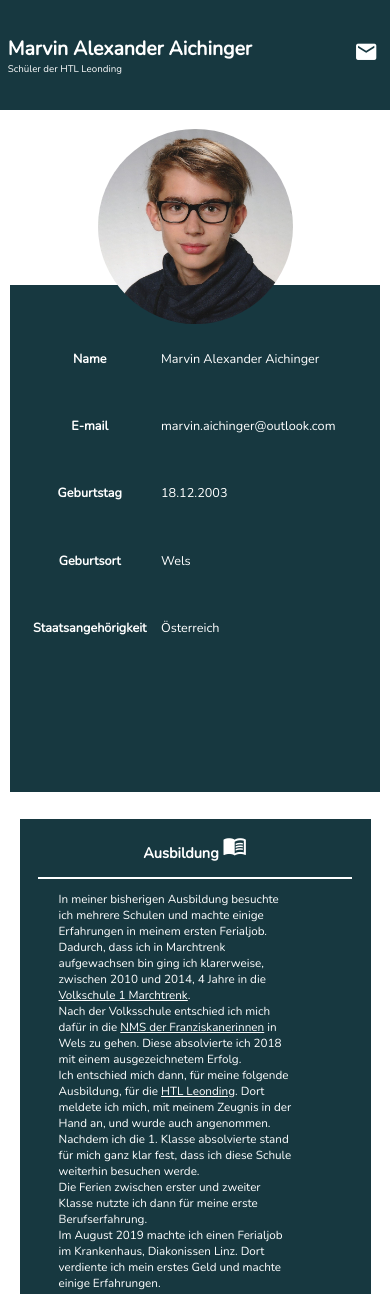
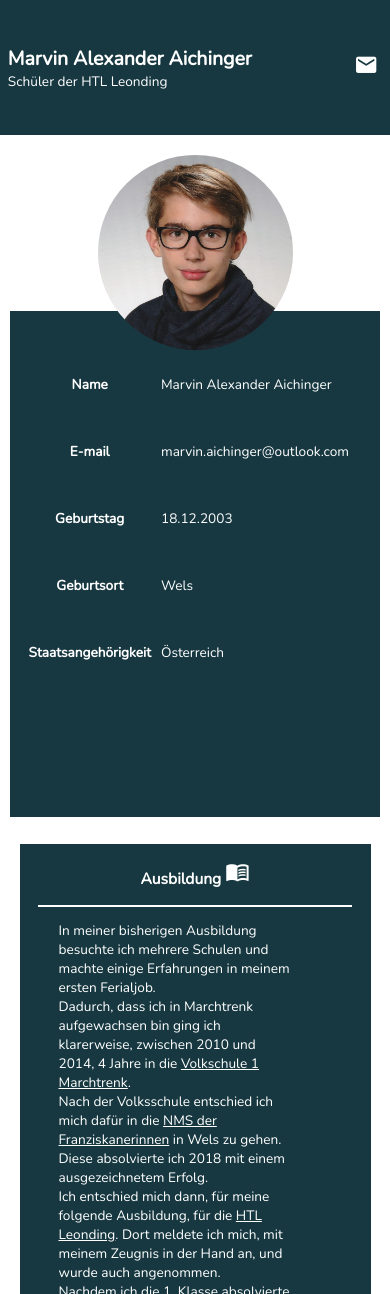
Before and after one commit to MarvinAichinger/MarvinAichinger.github.io, a plain HTML site: page index.html in a window 390 px wide. Shown: the top 1294 px of the page. Drawn offline with nearby package versions, Linux system fonts and the light colour scheme; a script that the page names is missing.

Commit message:
Complete Website Version 3

```diff
--- a/ExterneDatei.js
+++ /dev/null
@@ -1 +0,0 @@
-alert('Diese Webseite befindet sich noch in der Entwicklungsphase!');
--- a/style.css
+++ b/style.css
@@ -160,6 +160,18 @@ hr {
 /** Handy **/
 @media (max-width: 996px) {
 
+	nav {
+		background-color: #173840;
+		width: 100%;
+		height: 16vh;
+		margin-top: 0;
+
+		display: flex;
+		flex-direction: row;
+		justify-content: space-between;
+		align-items: center;
+	}
+
 	#headline {
 		color: #fff;
 		margin: 0;
@@ -171,7 +183,7 @@ hr {
 		margin: 0;
 		color: #fff;
 		margin-left: 2vw;
-		font-size: 2.5vw;
+		font-size: 3.5vw;
 	}
 
 	#allgemein {
@@ -192,19 +204,19 @@ hr {
 		margin-top: 10vw;
 		width: 90vw;
 		height: 40vh;
-		font-size: 3.25vw;
+		font-size: 3.5vw;
 		text-decoration: none;
 	}
 
 	#allgemeineInfos tr td a{
 		color: #fff;
-		font-size: 3.25vw;
+		font-size: 3.5vw;
 		text-decoration: none;
 	}
 
 	#allgemeineInfos tr td a:hover{
 		color: #fff;
-		font-size: 3.25vw;
+		font-size: 3.5vw;
 		text-decoration: underline;
 	}
 
@@ -217,7 +229,7 @@ hr {
 
 	#ausbildungText {
 		color: #fff;
-		font-size: 3vw;
+		font-size: 3.5vw;
 		margin-left: 10vw;
 		margin-bottom: 4vw;
 		width: 60vw;
@@ -225,17 +237,17 @@ hr {
 
 	#ausbildungText a {
 		color: #fff;
-		font-size: 3vw;
+		font-size: 3.5vw;
 	}
 
 	#ausbildungText a:hover {
 		color: #dddddd;
-		font-size: 3vw;
+		font-size: 3.5vw;
 	}
 
 	#contentHeadline {
 		color: #fff;
-		font-size: 3.75vw;
+		font-size: 4vw;
 		font-weight: bold;
 		text-align: center;
 		width: 100%;
@@ -244,7 +256,7 @@ hr {
 	hr {
 		width: 80vw;
 		border-style: solid;
-		border-width: 0.3vw;
+		border-width: 0.2vw;
 		border-color: #fff;
 		color: #fff;
 	}
```
